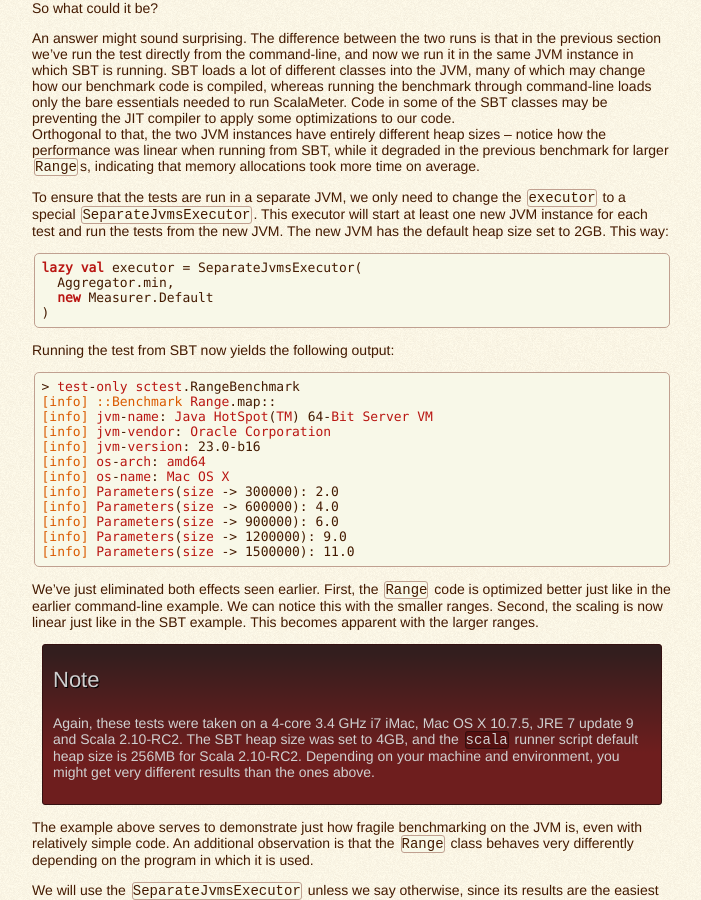
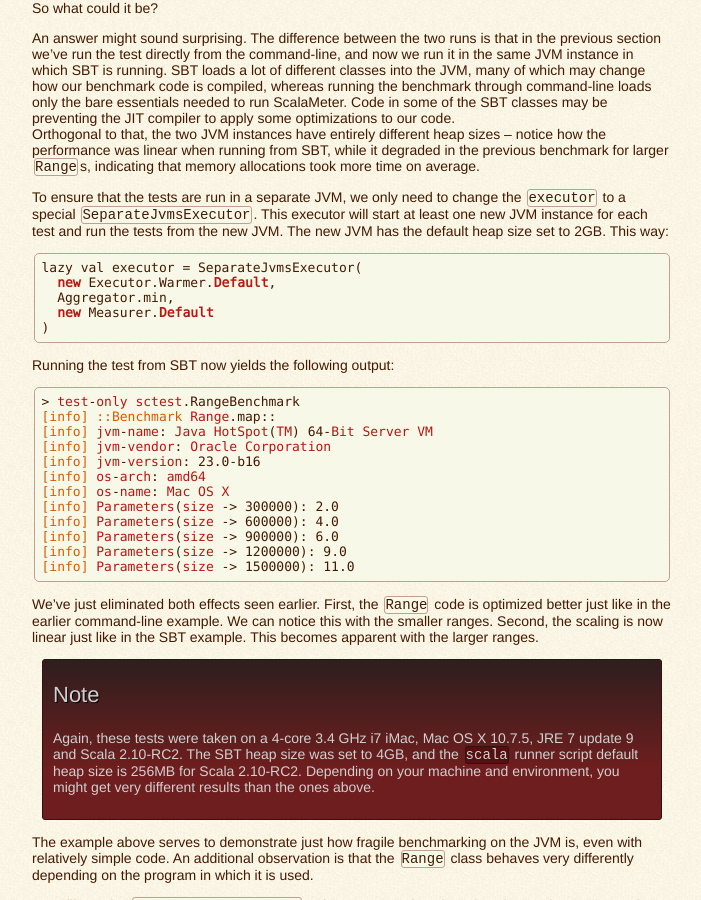
Before and after one commit to scalameter/scalameter, a Jekyll site: the page built from home/gettingstarted/configuration.md, in a window 1280 px wide and 900 px high, scrolled down 1623 px. Shown: the whole window, without its empty margins (138-839 px from the left). Built offline with Jekyll 4.4.1, drawn with Linux system fonts in a browser that asks for light colours; some of the changed text lies outside the part shown.

Commit message:
Update configuration.md

```diff
--- a/home/gettingstarted/configuration.md
+++ b/home/gettingstarted/configuration.md
@@ -43,7 +43,7 @@ namely, the members `executor`, `reporter` and `persistor`.
       /* configuration */
 
       lazy val executor = LocalExecutor(
-        Executor.Warmer.Default(),
+        new Executor.Warmer.Default,
         Aggregator.min,
         new Measurer.Default)
       lazy val reporter = new LoggingReporter
@@ -137,6 +137,7 @@ The new JVM has the default heap size set to 2GB.
 This way:
 
     lazy val executor = SeparateJvmsExecutor(
+      new Executor.Warmer.Default,
       Aggregator.min,
       new Measurer.Default
     )
```
